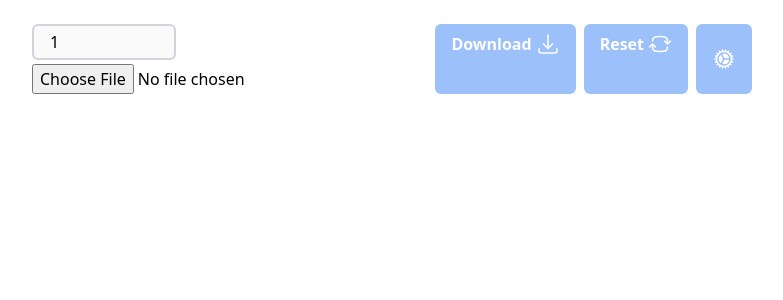
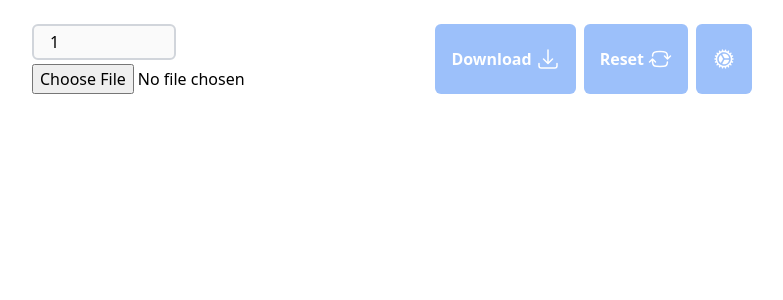
Before and after one commit to TechNerdXp/excel-navigator, a React (Create React App) app: page / in a window 1280 px wide. Shown: the top 300 px of the page, without its empty margins (244-1027 px from the left). Built offline with nearby package versions, Linux system fonts and the light colour scheme.

Commit message:
small fixes

```diff
--- a/src/App.js
+++ b/src/App.js
@@ -190,17 +190,17 @@ function App() {
   return (
     <div className="flex flex-col items-center justify-between h-screen p-5 lg:w-[60vw] m-auto">
       <header className="flex flex-col items-center w-full">
-        <div className="flex justify-between justify-start w-full">
+        <div className="flex justify-between w-full">
           <div>
             <input className="w-36 mr-2 mt-1 px-4 py-1 mr-2 border-2 border-gray-300 rounded-md" type="number" value={inputValue} min={1} max={filteredData.length} onChange={handleIndexInput} disabled={filteredData.length === 0} title="Index" />
             <input ref={fileInputRef} className="cursor-pointer mr-2 mt-1" type="file" accept=".xlsx,.xls" onChange={handleFileUpload} />
           </div>
           <div className="flex lg:flex-no-wrap align-end">
-            <button onClick={handleDownload} className="btn flex w-full mr-2 mt-1 disabled:opacity-50" title="Download" disabled={filteredData.length === 0}>
+            <button onClick={handleDownload} className="btn flex items-center w-full mr-2 mt-1 disabled:opacity-50" title="Download" disabled={filteredData.length === 0}>
               <span>Download</span>
               <ArrowDownTrayIcon className="ml-1 w-6 h-6" />
             </button>
-            <button onClick={handleReset} className="btn flex w-full mr-2 mt-1 disabled:opacity-50" title="Reset" disabled={filteredData.length === 0}>
+            <button onClick={handleReset} className="btn flex items-center w-full mr-2 mt-1 disabled:opacity-50" title="Reset" disabled={filteredData.length === 0}>
               <span>Reset</span>
               <ArrowPathRoundedSquareIcon className="ml-1 w-6 h-6" />
             </button>
@@ -220,8 +220,8 @@ function App() {
           >
             {currentRow.MarkedAs === 'Kept' ? 'Kept' : 'Removed'}
           </div>
-          <h2 className="text-2xl font-bold mt-4 line-clamp-1 w-[60vw]" title={currentRow.Title}><span>{currentRow.Id}</span> - {currentRow.Title}</h2>
-          <p className="text-lg text-right text-gray-700 mt-2 text-right w-[60vw]">Price: <span className="font-bold">{currentRow.Price}</span></p>
+          <h2 className="text-2xl px-5 font-bold mt-4 line-clamp-1 w-[60vw]" title={currentRow.Title}><span>{currentRow.Id}</span> - {currentRow.Title}</h2>
+          <p className="text-lg px-5 text-right text-gray-700 mt-2 text-right w-[60vw]">Price: <span className="font-bold">{currentRow.Price}</span></p>
         </main>
       )}
       {filteredData.length > 0 && (
@@ -231,7 +231,7 @@ function App() {
               <div>Total Filtered: {filteredData.length}</div>
               <div>Total Kept: {totalKept}</div>
             </div>
-          <div>
+          <div className="flex flex-col items-end">
             <div className="flex my-4">
               <button onClick={handleRemove} className="btn flex mr-2" title="Marke as kept in the output excel file."><span>Remove</span><HandThumbDownIcon className="ml-1 w-6 h-6" /></button>
               <button onClick={handleKeep} className="btn flex ml-2" title="Marke as removed in the output excel file."><span>Keep</span><HandThumbUpIcon className="ml-1 w-6 h-6" /></button>
```
